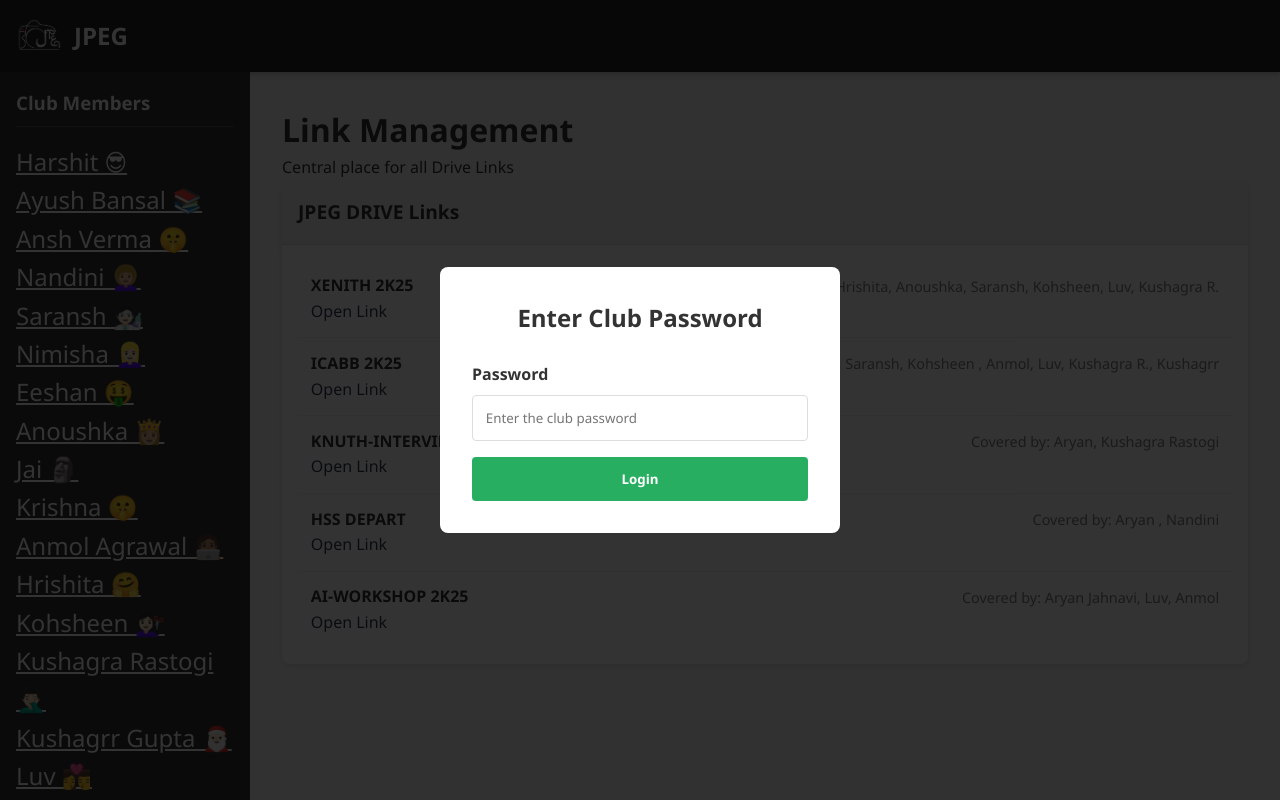
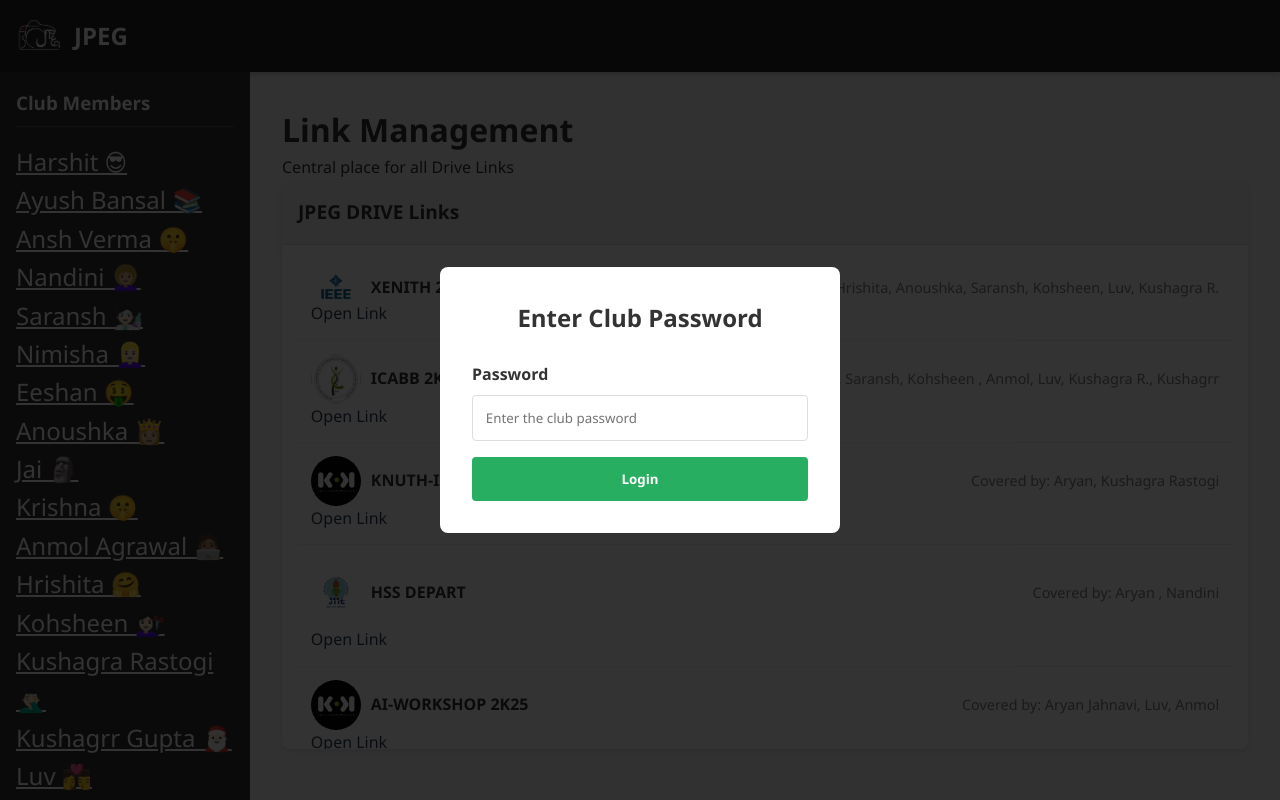
Before and after one commit to aryanwrites/JPEG-LINKS, a plain HTML site: page index.html in a window 1280 px wide. Drawn offline with Linux system fonts and the light colour scheme.

Commit message:
club logo addition

```diff
--- a/index.html
+++ b/index.html
@@ -23,7 +23,7 @@
 
        <header>
            <div class="logo">
-               <img src="jpeglogowhite (1).png" alt="Logo">
+               <img src="assets/jpeglogowhite (1).png" alt="Logo">
                <span>
                JPEG</span>
            </div>
--- a/links.json
+++ b/links.json
@@ -1,9 +1,35 @@
 {
     "jpeg-links": [
-        {"url": "https://drive.google.com/drive/folders/1EwGOMM3p8KGZSgnY0cdRAYpsFfug40qF?usp=drive_link", "title": "XENITH 2K25 " ,"coveredby": "Aryan, Jahnavi, Hrishita, Anoushka, Saransh, Kohsheen, Luv, Kushagra R. " },
-        {"url": "https://drive.google.com/drive/folders/1_44G6umLbTMm3yeo8gEk78tzZQ4uQXM-?usp=drive_link", "title": "ICABB 2K25"  ,"coveredby": "Aryan, Hrishita, Jahnavi, Saransh,  Kohsheen , Anmol, Luv, Kushagra R., Kushagrr  "},
-        {"url": "https://drive.google.com/drive/folders/19uGPxj3dHePVaQ0CowG6somkpXWCLkwy?usp=drive_link", "title": "KNUTH-INTERVIEW 2K25" ,"coveredby": "Aryan, Kushagra Rastogi"},
-        {"url": "https://drive.google.com/drive/folders/1BLyHtdMvKTwogezsGPxLUZMtS8FO1-P2?usp=drive_link", "title": "HSS DEPART" ,"coveredby": "Aryan , Nandini"},
-        {"url": "https://drive.google.com/drive/folders/189-b-e90v5L44baiCCQ6RoGhyvn36e26?usp=drive_link", "title": "AI-WORKSHOP 2K25" ,"coveredby": "Aryan Jahnavi, Luv, Anmol"}
+        {
+            "url": "https://drive.google.com/drive/folders/1EwGOMM3p8KGZSgnY0cdRAYpsFfug40qF?usp=drive_link",
+            "title": "XENITH 2K25 ",
+            "coveredby": "Aryan, Jahnavi, Hrishita, Anoushka, Saransh, Kohsheen, Luv, Kushagra R. ",
+            "logo": "assets/ieee.png"
+        },
+        {
+            "url": "https://drive.google.com/drive/folders/1_44G6umLbTMm3yeo8gEk78tzZQ4uQXM-?usp=drive_link",
+            "title": "ICABB 2K25",
+            "coveredby": "Aryan, Hrishita, Jahnavi, Saransh,  Kohsheen , Anmol, Luv, Kushagra R., Kushagrr  " ,
+            "logo": "assets/icabb.jpg"
+
+        },
+        {
+            "url": "https://drive.google.com/drive/folders/19uGPxj3dHePVaQ0CowG6somkpXWCLkwy?usp=drive_link",
+            "title": "KNUTH-INTERVIEW 2K25",
+            "coveredby": "Aryan, Kushagra Rastogi",
+            "logo": "assets/knuth.jpg"
+        },
+        {
+            "url": "https://drive.google.com/drive/folders/1BLyHtdMvKTwogezsGPxLUZMtS8FO1-P2?usp=drive_link",
+            "title": "HSS DEPART",
+            "coveredby": "Aryan , Nandini",
+            "logo": "assets/jiitlogo.jpg"
+        },
+        {
+            "url": "https://drive.google.com/drive/folders/189-b-e90v5L44baiCCQ6RoGhyvn36e26?usp=drive_link",
+            "title": "AI-WORKSHOP 2K25",
+            "coveredby": "Aryan Jahnavi, Luv, Anmol",
+            "logo": "assets/knuth.jpg"
+        }
     ]
 }
--- a/script.js
+++ b/script.js
@@ -40,8 +40,6 @@ async function displayLinks() {
             jpegContainer.appendChild(linkElement);
         });
     }
-
-
 }
 
 // Create a link element with delete functionality if authenticated
@@ -95,6 +93,11 @@ function createLinkElement(link, category) {
     const titleContainer = document.createElement('div');
     titleContainer.className = 'title-container';
 
+    // Creating club logo
+    const clublogo = document.createElement('img');
+    clublogo.className = 'club_logo' ;
+    clublogo.src = link.logo ;
+
     // Creating title element
     const titleElement = document.createElement('h4');
     titleElement.textContent = link.title;
@@ -105,6 +108,7 @@ function createLinkElement(link, category) {
     coveredbyElement.textContent = `Covered by: ${link.coveredby}`;
 
     // Append title and coveredBy inside titleContainer
+    titleContainer.appendChild(clublogo);
     titleContainer.appendChild(titleElement);
     titleContainer.appendChild(coveredbyElement);
 
--- a/style.css
+++ b/style.css
@@ -110,7 +110,7 @@ header {
     padding: 1rem;
     overflow: auto;
     width: 100%;
-    height: auto;
+    height: 63vh;
 }
 
 .link-item {
@@ -143,6 +143,12 @@ header {
     justify-content: space-between;
     align-items: center;
     width: 100%;
+}
+
+.club_logo{
+    width: 50px;
+    border-radius: 50%;
+    margin-right: 10px;
 }
 
 .covered_by {
```
Also changed, not shown: assets/icabb.jpg (added), assets/ieee.png (added), assets/images.png (added), assets/jiitlogo.jpg (added), assets/jpeglogowhite (1).png (renamed from jpeglogowhite (1).png), assets/knuth.jpg (added), 1 other file.
